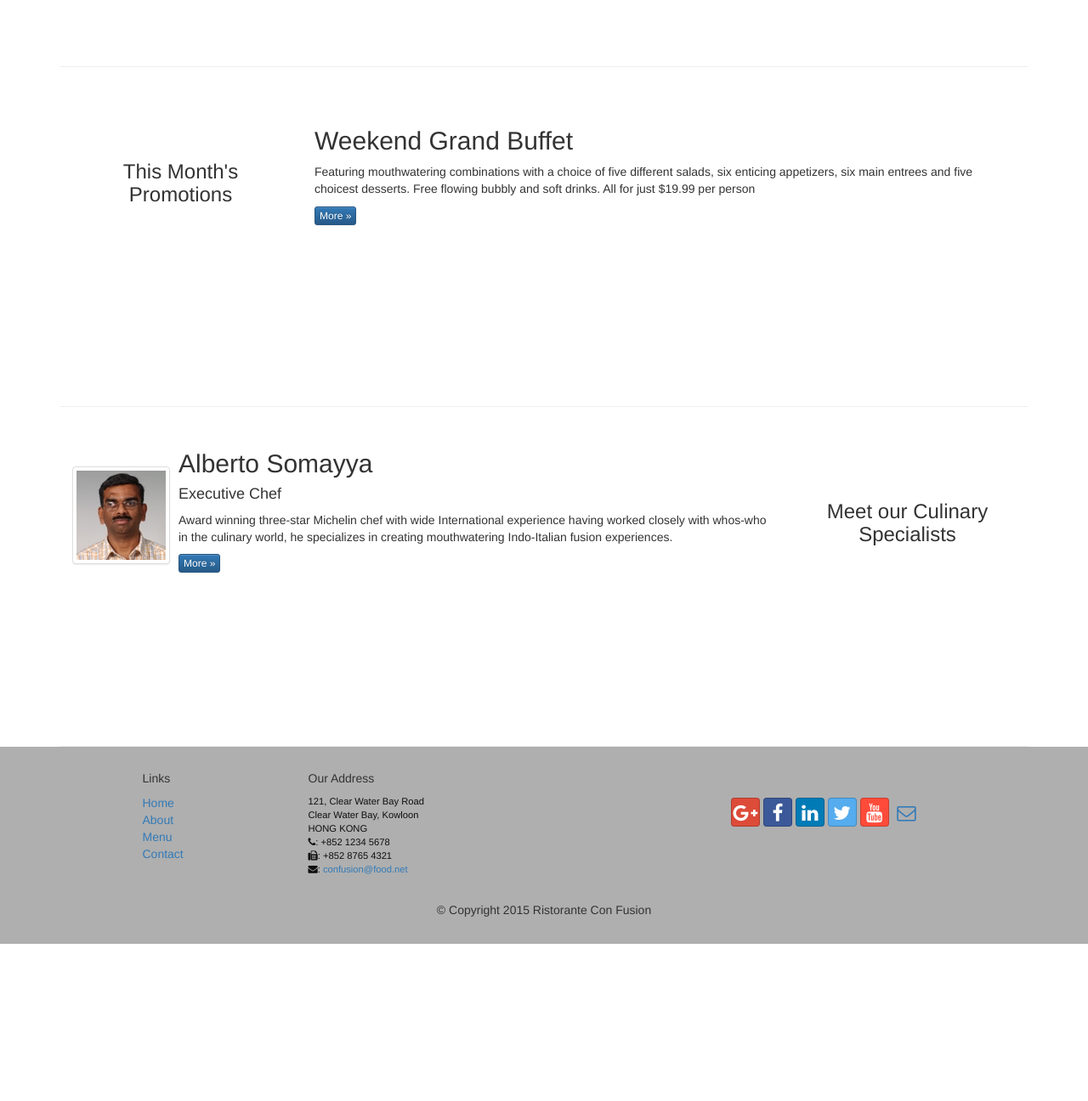
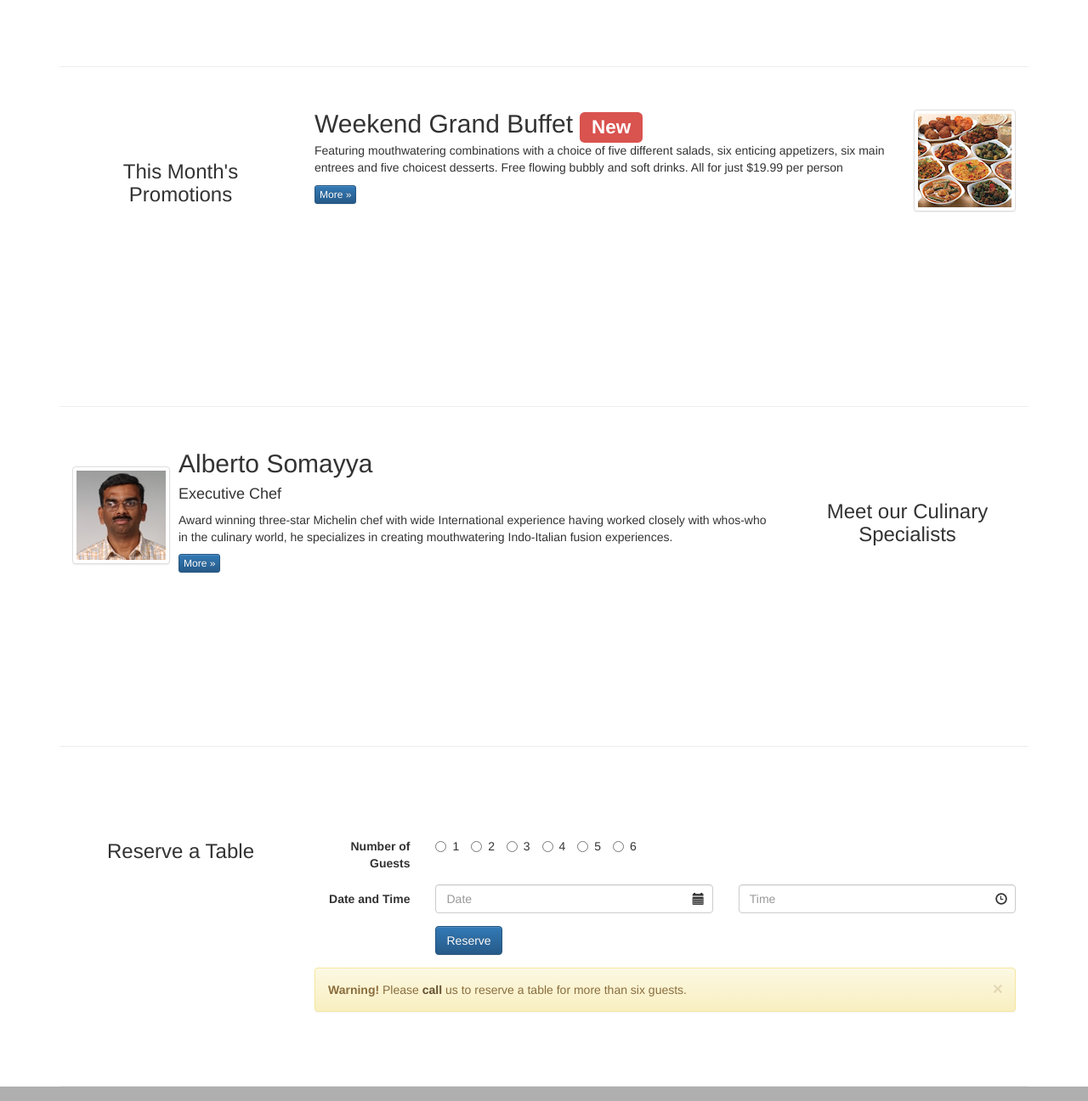
Before and after one commit to longboard3r/front-end-web-ui-frameworks, a plain HTML site: page conFusion/index.html in a window 1280 px wide. Shown: the part 780-2076 px from the top of the page at 85% size. Before the commit the page ends 1891 px from the top, so only its background shows below. Drawn offline with nearby package versions, Linux system fonts and the light colour scheme.

Commit message:
Assignment 2 completed

```diff
--- a/conFusion/css/mystyles.css
+++ b/conFusion/css/mystyles.css
@@ -60,3 +60,12 @@ body{
 .navbar-inverse .navbar-nav .open .dropdown-menu> li> a:hover {
     color:#000000;
 }
+.navbar-inverse .navbar-form {
+    margin-bottom: 0;
+}
+.navbar-inverse .navbar-form label {
+    color: #ffffff;
+}
+.navbar-inverse .navbar-form input {
+    margin: 0;
+}
--- a/conFusion/index.html
+++ b/conFusion/index.html
@@ -2,13 +2,13 @@
 <html lang="en">
 
 <head>
-	<meta charset="utf-8">
+    <meta charset="utf-8">
     <meta http-equiv="X-UA-Compatible" content="IE=edge">
     <meta name="viewport" content="width=device-width, initial-scale=1">
     <!-- The above 3 meta tags *must* come first in the head; any other head
          content must come *after* these tags -->
-
-	<title>Ristorante Con Fusion</title>
+    <meta name="author" content="Joseph Barrowcliffe">
+    <title>Ristorante Con Fusion</title>
 
 	<!-- Bootstrap -->
     <link href="css/bootstrap.min.css" rel="stylesheet">
@@ -66,7 +66,7 @@
               <label for="password" class="sr-only"></label><input type="password" class="form-control" id="password" placeholder="Password">
             </div>
             <div class="form-group">
-              <input type="checkbox" class="form-control" id="rememberme"><label for="rememberme" style="color:#fff;"> Remember me</label>
+              <input type="checkbox" class="form-control" id="rememberme">&nbsp;<label for="rememberme">Remember me</label>
             </div>
             <button type="submit" class="btn btn-info">Sign in</button>
           </form>
@@ -87,6 +87,10 @@
                 <div class="col-xs-12 col-sm-2">
                     <p style="padding:20px;"></p>
                     <img src="img/logo.png" class="img-responsive">
+                </div>
+		    <div class="col-xs-12 col-sm-2">
+                    <p style="padding:40px;"></p>
+                    <a class="btn btn-warning btn-block" href="#reservation" role="button">Reserve table</a>
                 </div>
             </div>
         </div>
@@ -128,10 +132,22 @@
                 <h3 align=center>This Month's Promotions</h3>
             </div>
             <div class="col-xs-12 col-sm-9">
-                <h2>Weekend Grand Buffet</h2>
-                <p>Featuring mouthwatering combinations with a choice of five different salads, six enticing appetizers, six main entrees and five choicest desserts. Free flowing bubbly and soft drinks. All for just $19.99 per person </p>
-                <p><a class="btn btn-primary btn-xs" href="#">More &raquo;</a></p>
-            </div>
+			<div class="media">
+				<div class="media-body">
+					<h2 class="media-heading">Weekend Grand Buffet&nbsp;<span class="label label-danger label-xs">New</span></h2>
+						<p>Featuring mouthwatering combinations with a choice of five different salads, six enticing appetizers, six main entrees and five choicest desserts. Free flowing bubbly and soft drinks. All for just $19.99 per person </p>
+						<p><a class="btn btn-primary btn-xs" href="#">More &raquo;</a></p>
+				</div>
+				<div class="media-right media-middle">
+					<a href="#">
+					<img class="media-object img-thumbnail"
+					 src="img/buffet.png" alt="Weekend Grand Buffet">
+					</a>
+                        </div>
+
+			</div>
+		</div>
+
         </div>
 
         <div class="row row-content">
@@ -160,6 +176,76 @@
                 </div>
             </div>
         </div>
+
+	  <div class="row row-content">
+		<div class="col-xs-12 col-sm-3">
+		    <p style="padding:20px;"></p>
+                <h3 align=center>Reserve a Table</h3>
+		</div>
+		<div class="col-xs-12 col-sm-9">
+		    <p style="padding:20px;"></p>
+		    <form class="form-horizontal" id="reservation">
+
+			<div class="form-group">
+			  <label for="numberGuests" class="col-sm-2 control-label">Number of Guests</label>
+			  <div class="col-sm-10">
+			    <label class="radio-inline control-label">
+				<input type="radio" name="numberGuests" id="numberGuests1" value="1"> 1
+			    </label>
+			    <label class="radio-inline">
+				<input type="radio" name="numberGuests" id="numberGuests2" value="2"> 2
+			    </label>
+			    <label class="radio-inline">
+				<input type="radio" name="numberGuests" id="numberGuests3" value="3"> 3
+			    </label>
+			    <label class="radio-inline">
+				<input type="radio" name="numberGuests" id="numberGuests3" value="4"> 4
+			    </label>
+			    <label class="radio-inline">
+				<input type="radio" name="numberGuests" id="numberGuests3" value="5"> 5
+			    </label>
+			    <label class="radio-inline">
+				<input type="radio" name="numberGuests" id="numberGuests3" value="6"> 6
+			    </label>
+			  </div>
+			</div>
+
+			<div class="form-group has-feedback">
+				<label for="datetime" class="col-sm-2 control-label">Date and Time</label>
+				<div class="col-sm-5">
+
+					<input type="text" name="date" class="form-control" id="date" placeholder="Date">
+					<span class="glyphicon glyphicon-calendar form-control-feedback" aria-hidden="true"></span>
+
+
+				</div>
+				<div class="col-sm-5">
+
+						<input type="text" name="time" class="form-control" id="time" placeholder="Time">
+						<span class="glyphicon glyphicon-time form-control-feedback" aria-hidden="true"></span>
+
+
+				</div>
+			</div>
+			<div class="form-group">
+			  <div class="col-sm-offset-2 col-sm-10">
+			    <button type="submit" class="btn btn-primary">Reserve</button>
+			  </div>
+
+			</div>
+			<div class="form-group">
+				<div class="col-sm-12">
+					<div class="alert alert-warning alert-dismissible" role="alert">
+						<button type="button" class="close" data-dismiss="alert" aria-label="Close"><span aria-hidden="true">&times;</span></button>
+						<strong>Warning!</strong> Please <a href="tel: +852 1234 5678" class="alert-link">call</a> us to reserve a table for more than six guests.
+					</div>
+				</div>
+			</div>
+
+		    </form>
+
+		</div>
+	  </div>
     </div>
 
     <footer class="row-footer">
```
Also changed, not shown: 1 other file.
